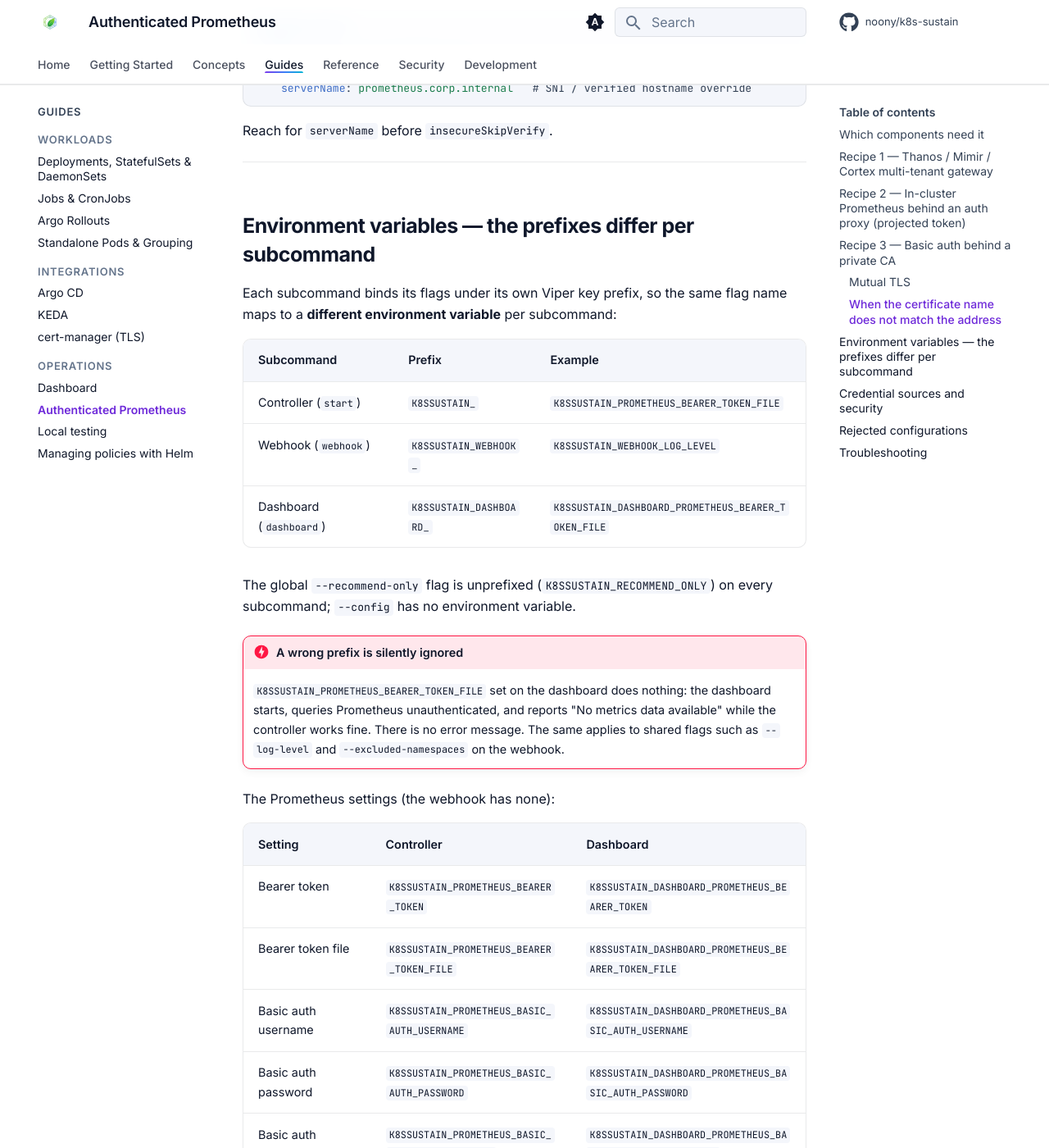
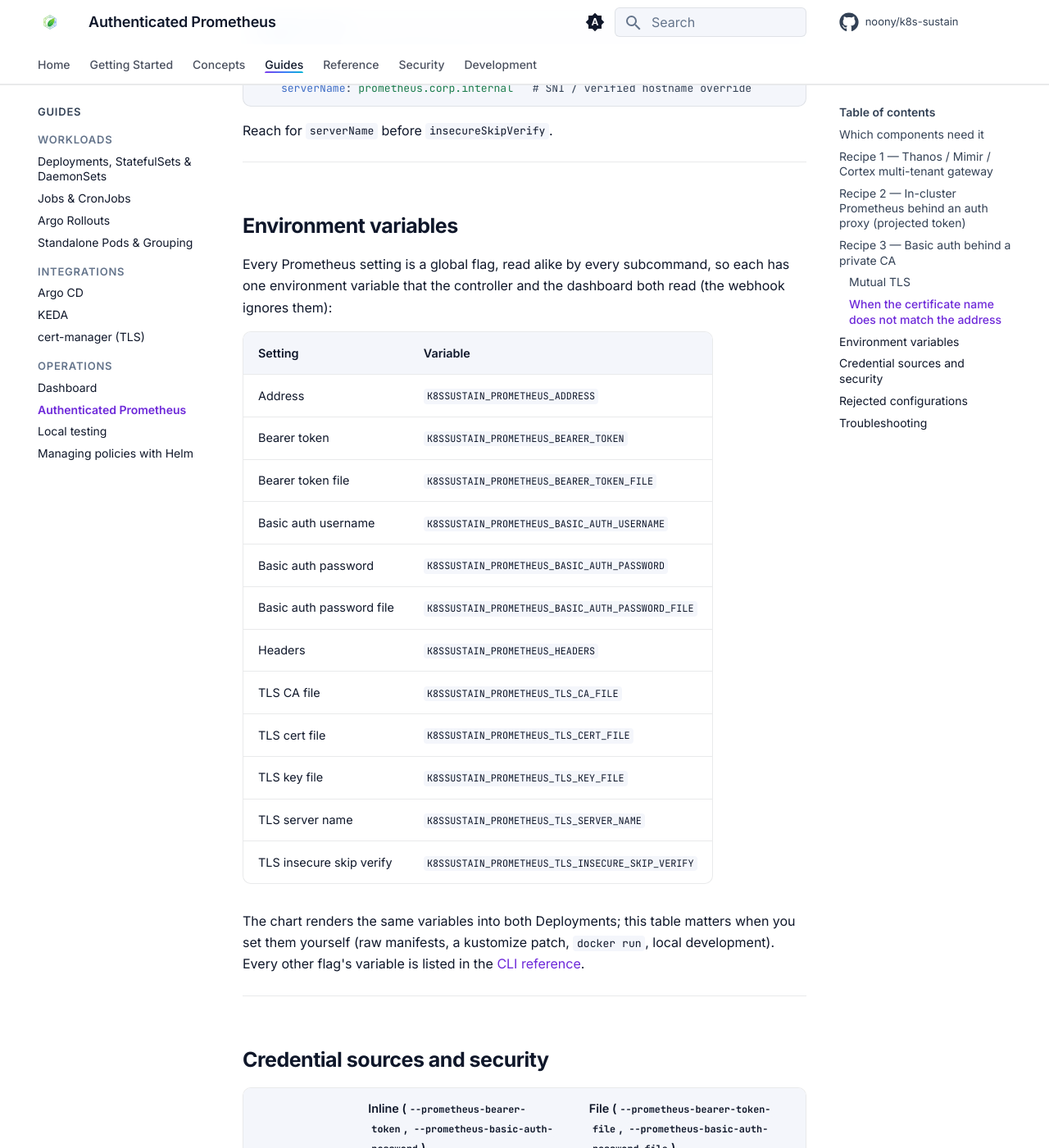
Before and after one commit to noony/k8s-sustain, an MkDocs documentation site: the page built from docs/guides/authenticated-prometheus.md, in a window 1280 px wide and 1400 px high, scrolled down 5430 px. Shown: the whole window at 82% size. Built offline with MkDocs 1.6.1 and Material for MkDocs 9.7.7, drawn with Linux system fonts in a browser that asks for light colours; comment, search, counter and statistics services are not loaded; the version menu is left out; some of the changed text lies outside the part shown.

Commit message:
docs: describe the cluster-scope settings as global flags with one environment variable each

```diff
--- a/docs/guides/authenticated-prometheus.md
+++ b/docs/guides/authenticated-prometheus.md
@@ -246,46 +246,31 @@
 
 ---
 
-## Environment variables — the prefixes differ per subcommand
+## Environment variables
 
-Each subcommand binds its flags under its own Viper key prefix, so the same
-flag name maps to a **different environment variable** per subcommand:
+Every Prometheus setting is a global flag, read alike by every subcommand, so
+each has one environment variable that the controller and the dashboard both
+read (the webhook ignores them):
 
-| Subcommand | Prefix | Example |
-|---|---|---|
-| Controller (`start`) | `K8SSUSTAIN_` | `K8SSUSTAIN_PROMETHEUS_BEARER_TOKEN_FILE` |
-| Webhook (`webhook`) | `K8SSUSTAIN_WEBHOOK_` | `K8SSUSTAIN_WEBHOOK_LOG_LEVEL` |
-| Dashboard (`dashboard`) | `K8SSUSTAIN_DASHBOARD_` | `K8SSUSTAIN_DASHBOARD_PROMETHEUS_BEARER_TOKEN_FILE` |
+| Setting | Variable |
+|---------|----------|
+| Address | `K8SSUSTAIN_PROMETHEUS_ADDRESS` |
+| Bearer token | `K8SSUSTAIN_PROMETHEUS_BEARER_TOKEN` |
+| Bearer token file | `K8SSUSTAIN_PROMETHEUS_BEARER_TOKEN_FILE` |
+| Basic auth username | `K8SSUSTAIN_PROMETHEUS_BASIC_AUTH_USERNAME` |
+| Basic auth password | `K8SSUSTAIN_PROMETHEUS_BASIC_AUTH_PASSWORD` |
+| Basic auth password file | `K8SSUSTAIN_PROMETHEUS_BASIC_AUTH_PASSWORD_FILE` |
+| Headers | `K8SSUSTAIN_PROMETHEUS_HEADERS` |
+| TLS CA file | `K8SSUSTAIN_PROMETHEUS_TLS_CA_FILE` |
+| TLS cert file | `K8SSUSTAIN_PROMETHEUS_TLS_CERT_FILE` |
+| TLS key file | `K8SSUSTAIN_PROMETHEUS_TLS_KEY_FILE` |
+| TLS server name | `K8SSUSTAIN_PROMETHEUS_TLS_SERVER_NAME` |
+| TLS insecure skip verify | `K8SSUSTAIN_PROMETHEUS_TLS_INSECURE_SKIP_VERIFY` |
 
-The global `--recommend-only` flag is unprefixed (`K8SSUSTAIN_RECOMMEND_ONLY`)
-on every subcommand; `--config` has no environment variable.
-
-!!! danger "A wrong prefix is silently ignored"
-    `K8SSUSTAIN_PROMETHEUS_BEARER_TOKEN_FILE` set on the dashboard does
-    nothing: the dashboard starts, queries Prometheus unauthenticated, and
-    reports "No metrics data available" while the controller works fine.
-    There is no error message. The same applies to shared flags such as
-    `--log-level` and `--excluded-namespaces` on the webhook.
-
-The Prometheus settings (the webhook has none):
-
-| Setting | Controller | Dashboard |
-|---------|------------|-----------|
-| Bearer token | `K8SSUSTAIN_PROMETHEUS_BEARER_TOKEN` | `K8SSUSTAIN_DASHBOARD_PROMETHEUS_BEARER_TOKEN` |
-| Bearer token file | `K8SSUSTAIN_PROMETHEUS_BEARER_TOKEN_FILE` | `K8SSUSTAIN_DASHBOARD_PROMETHEUS_BEARER_TOKEN_FILE` |
-| Basic auth username | `K8SSUSTAIN_PROMETHEUS_BASIC_AUTH_USERNAME` | `K8SSUSTAIN_DASHBOARD_PROMETHEUS_BASIC_AUTH_USERNAME` |
-| Basic auth password | `K8SSUSTAIN_PROMETHEUS_BASIC_AUTH_PASSWORD` | `K8SSUSTAIN_DASHBOARD_PROMETHEUS_BASIC_AUTH_PASSWORD` |
-| Basic auth password file | `K8SSUSTAIN_PROMETHEUS_BASIC_AUTH_PASSWORD_FILE` | `K8SSUSTAIN_DASHBOARD_PROMETHEUS_BASIC_AUTH_PASSWORD_FILE` |
-| Headers | `K8SSUSTAIN_PROMETHEUS_HEADERS` | `K8SSUSTAIN_DASHBOARD_PROMETHEUS_HEADERS` |
-| TLS CA file | `K8SSUSTAIN_PROMETHEUS_TLS_CA_FILE` | `K8SSUSTAIN_DASHBOARD_PROMETHEUS_TLS_CA_FILE` |
-| TLS cert file | `K8SSUSTAIN_PROMETHEUS_TLS_CERT_FILE` | `K8SSUSTAIN_DASHBOARD_PROMETHEUS_TLS_CERT_FILE` |
-| TLS key file | `K8SSUSTAIN_PROMETHEUS_TLS_KEY_FILE` | `K8SSUSTAIN_DASHBOARD_PROMETHEUS_TLS_KEY_FILE` |
-| TLS server name | `K8SSUSTAIN_PROMETHEUS_TLS_SERVER_NAME` | `K8SSUSTAIN_DASHBOARD_PROMETHEUS_TLS_SERVER_NAME` |
-| TLS insecure skip verify | `K8SSUSTAIN_PROMETHEUS_TLS_INSECURE_SKIP_VERIFY` | `K8SSUSTAIN_DASHBOARD_PROMETHEUS_TLS_INSECURE_SKIP_VERIFY` |
-
-The chart renders the right prefix for each component; this table matters when
-you set environment variables yourself (raw manifests, a kustomize patch,
-`docker run`, local development).
+The chart renders the same variables into both Deployments; this table matters
+when you set them yourself (raw manifests, a kustomize patch, `docker run`,
+local development). Every other flag's variable is listed in the
+[CLI reference](../reference/cli.md#environment-variables).
 
 ---
 
@@ -370,7 +355,7 @@
 |---------|--------------|
 | `CrashLoopBackOff` with `reading prometheus bearer token file …: no such file or directory` | With `bearerTokenKey`: the key does not exist in `existingSecret`, or the Secret is in another namespace. With `bearerTokenFile`: the path does not exist in the pod — it mounts nothing |
 | `contains no valid PEM certificate` at startup | `tls.caKey` points at a key holding something other than a PEM bundle |
-| Controller works, dashboard shows "No metrics data available" | Dashboard credentials missing: a `K8SSUSTAIN_PROMETHEUS_*` variable that should be `K8SSUSTAIN_DASHBOARD_PROMETHEUS_*`, a patch applied to only one Deployment, or (projected token) the dashboard ServiceAccount not authorized |
+| Controller works, dashboard shows "No metrics data available" | Dashboard credentials missing: a patch applied to only one Deployment, or (projected token) the dashboard ServiceAccount not authorized |
 | Queries return `401` about an hour after startup | A rotating token was supplied inline — switch to `bearerTokenFile` or `bearerTokenKey` |
 | `helm upgrade` fails with "`… are mutually exclusive`" | A `*File` path set alongside its `*Key` or inline value, or a bearer token combined with basic auth. Keep exactly one |
 | `helm upgrade` fails with "`must be a string`" or "`Invalid type. Expected: string`" on a header | The header value is an unquoted number; write it as `"1234567"` |
```
Also changed, not shown: CONTEXT.md (+1 -1 lines), docs/development.md (+32 -3 lines), docs/guides/dashboard.md (+12 -16 lines), docs/reference/helm-values.md (+12 -5 lines), docs/reference/policy.md (+1 -1 lines).
